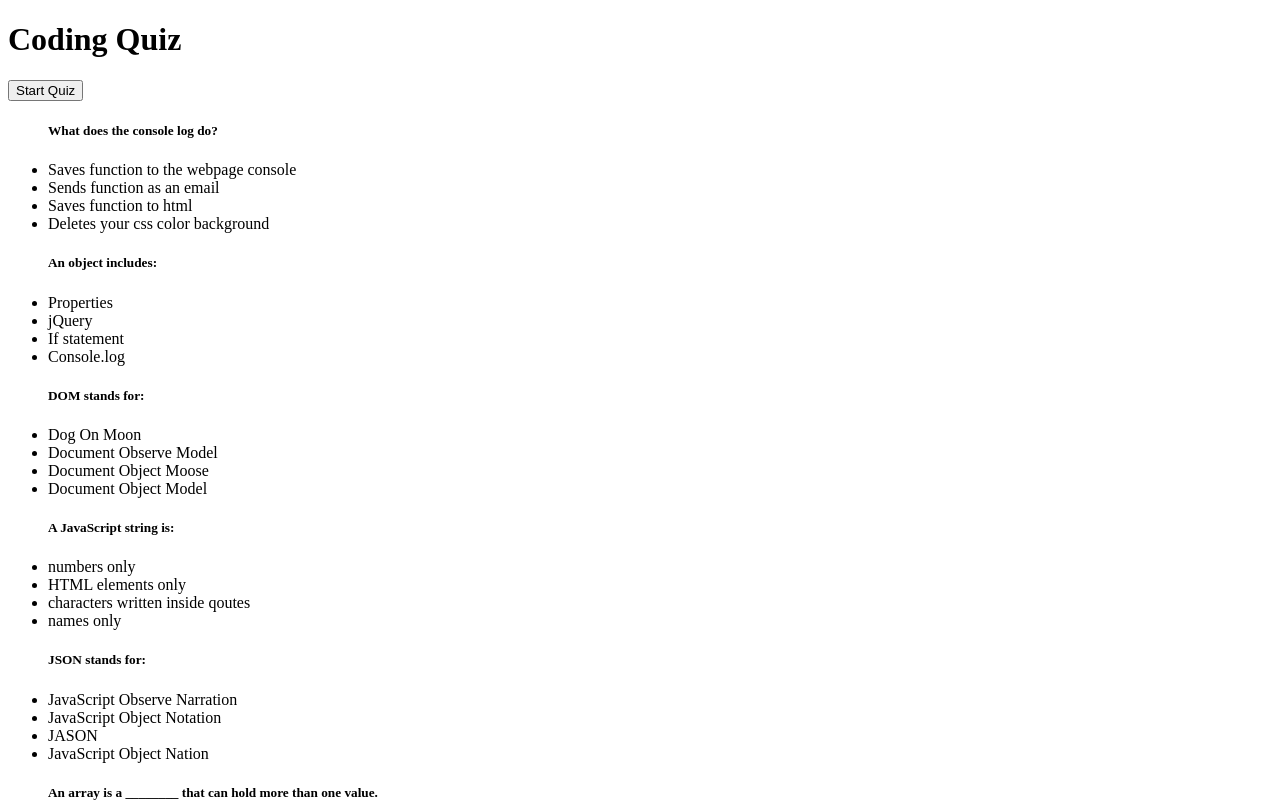
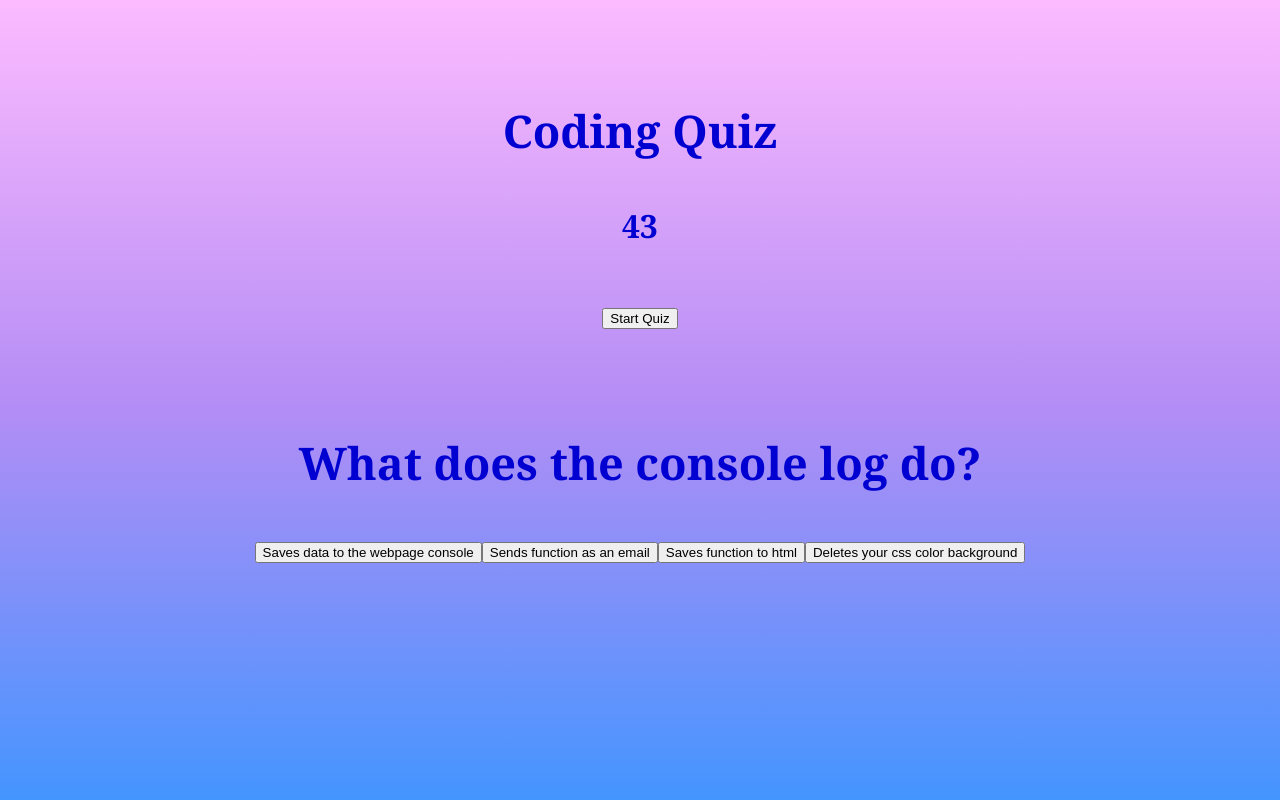
Before and after one commit to SamanthaLord22/Code-Quiz-Wk3, a plain HTML site: page index.html in a window 1280 px wide. Both pictures are taken after a click on the button "Start Quiz". Shown: the top 800 px of the page. Drawn offline with Linux system fonts and the light colour scheme.

Commit message:
finished functions in javascript, added css stylesheet

```diff
--- /dev/null
+++ b/Assets/css/style.css
@@ -0,0 +1,12 @@
+body {
+    background-attachment:fixed;
+    background-image: linear-gradient(rgb(252, 187, 255), rgb(181, 141, 245), rgb(68, 149, 255));
+    text-align: center;
+    font-size: xx-large;
+    font-family: Georgia, 'Times New Roman', Times, serif;
+    color:rgb(0, 0, 209);
+}
+h1 {
+    margin-top: 100px;
+    font-size: 45px;
+}
--- a/index.html
+++ b/index.html
@@ -6,6 +6,7 @@
     <meta http-equiv="X-UA-Compatible" content="IE=edge">
     <meta name="viewport" content="width=device-width, initial-scale=1.0">
     <title>Document</title>
+    <link rel="stylesheet" href="./Assets/css/style.css"/>
 </head>
 
 <body>
@@ -14,58 +15,13 @@
         <h4 id="timer"></h4>
         <button id="startbutton">Start Quiz</button>
     </header>
-    <ul>
-        <h5>What does the console log do?</h5>
-        <li>Saves function to the webpage console</li>
-        <li>Sends function as an email</li>
-        <li>Saves function to html</li>
-        <li>Deletes your css color background</li>
-    </ul>
-    <ul>
-        <h5>An object includes:</h5>
-        <li>Properties</li>
-        <li>jQuery</li>
-        <li>If statement</li>
-        <li>Console.log</li>
-    </ul>
-    <ul>
-        <h5>DOM stands for:</h5>
-        <li>Dog On Moon</li>
-        <li>Document Observe Model</li>
-        <li>Document Object Moose</li>
-        <li>Document Object Model</li>
-    </ul>
-    <ul>
-        <h5>A JavaScript string is:</h5>
-        <li>numbers only</li>
-        <li>HTML elements only</li>
-        <li>characters written inside qoutes</li>
-        <li>names only</li>
-    </ul>
-    <ul>
-        <h5>JSON stands for:</h5>
-        <li>JavaScript Observe Narration</li>
-        <li>JavaScript Object Notation</li>
-        <li>JASON</li>
-        <li>JavaScript Object Nation</li>
-    </ul>
-    <ul>
-        <h5>An array is a ________ that can hold more than one value.</h5>
-        <li>String</li>
-        <li>Character</li>
-        <li>Variable</li>
-        <li>Function</li>
-    </ul>
-    <ul>
-        <h5>javaScript has 3 types of scope:</h5>
-        <li>Badge scope, Fabulous scope, and Global scope</li>
-        <li>Bat scope, Function scope, and Globe scope</li>
-        <li>Block scope, Friction scope, and Global scope</li>
-        <li>Block scope, Function scope, and Global scope</li>
-    </ul>
-
-
+    <main>
+    <div class="questionSection"></div>
+    </main>
+    <footer>
+    <section class="newText"></section>
+    </footer>
 </body>
-<script src="./assets/js/script.js"></script>
+<script src="./script.js"></script>
 
 </html>
--- /dev/null
+++ b/script.js
@@ -0,0 +1,90 @@
+//Global variables
+let timerEl = document.getElementById("timer");
+let startbuttonEl = document.getElementById("startbutton")
+let indexReference = 0
+let questionSection = document.querySelector(".questionSection")
+let newTextEl = document.querySelector(".newText")
+
+//Array of objects for quiz
+let questionArray = [{
+    question: "What does the console log do?",
+    choices: ["Saves data to the webpage console", "Sends function as an email", "Saves function to html", "Deletes your css color background"],
+    answer: "Saves function to the webpage console",
+}, {
+    question: "An object includes:",
+    choices: ["Properties", "jQuery", "If statement", "Console.log"],
+    answer: "Properties",
+}, {
+    question: "DOM stands for:",
+    choices: ["Dog On Moon", "Document Observe Model", "Document Object Moose", "Document Object Model"],
+    answer: "Document Object Model",
+}, {
+    question: "A JavaScript string is:",
+    choices: ["numbers only", "HTML elements only", "characters written inside qoutes", "names only"],
+    answer: "characters written inside qoutes",
+}]
+
+//Timer starts upon start button and stops at 0
+let countDown = 45
+timerEl.textContent = countDown;
+function setTimer() {
+    if (countDown < 45) {
+        return;
+    };
+    let timer = setInterval(function () {
+        if (countDown === 0) {
+            clearInterval(timer);
+        };
+        countDown = countDown - 1;
+        timerEl.textContent = countDown;
+    }, 1000);
+};
+
+//hide quiz until start button is pushed
+function startQuiz() {
+    setTimer()
+    nextQuestion(indexReference)
+};
+
+//create html element and buttons for quiz
+questionSection.addEventListener("click", function(event) {
+    let answerChosen = event.target.textContent;
+    console.log(questionArray[indexReference].answer)
+    if (answerChosen === questionArray[indexReference].answer) {
+           prompt('correct!')
+       } else {
+            countDown -= 3;
+            timerEl.textContent = countDown;
+        };
+    indexReference++;
+    nextQuestion(indexReference);
+});
+
+//go through questions in quiz
+function nextQuestion(indexArray) {
+    questionSection.innerHTML = ""
+    let h1 = document.createElement("h1")
+    h1.textContent = questionArray[indexArray].question;
+    questionSection.append(h1);
+    for (i = 0; i < questionArray[indexArray].choices.length; i++) {
+        let button = document.createElement("button")
+        button.setAttribute('class', 'options');
+        button.textContent = questionArray[indexArray].choices[i];
+        questionSection.append(button);
+    };
+    if (indexArray === 3) {
+        score();
+    };
+};
+//text form to enter initials
+function score() {
+    newTextEl = document.createElement("input");
+    newTextEl.setAttribute("type", "text");
+    newTextEl.setAttribute("value","Enter your Initials!");
+    document.body.append(newTextEl);
+    console.log(newTextEl)
+
+};
+
+//function to run timer and start
+startbuttonEl.addEventListener("click", startQuiz);
```
Also changed, not shown: Assets/assets/js/script.js (deleted, +0 -22 lines), 3 other files.
